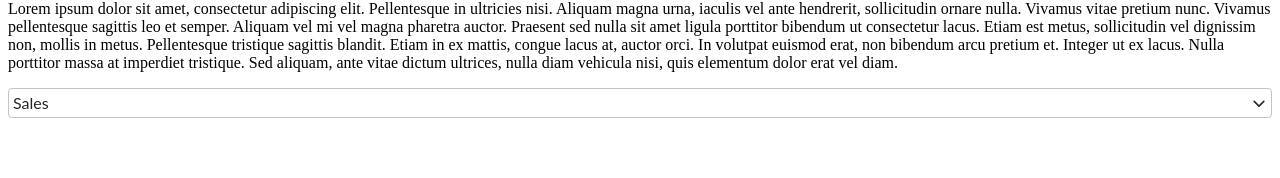
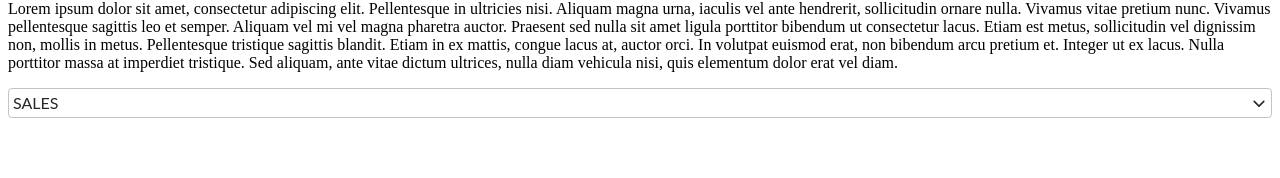
Before and after one commit to jeanne-v/menu-select, a React (Vite) app: page / in a window 1280 px wide. Shown: the part 106-284 px from the top of the page. Built offline with nearby package versions, Linux system fonts and the light colour scheme.

Commit message:
Add custom classname prop

```diff
--- /dev/null
+++ b/dev/App.css
@@ -0,0 +1,3 @@
+.uppercase * {
+    text-transform: uppercase;
+}
--- a/dev/App.jsx
+++ b/dev/App.jsx
@@ -1,5 +1,6 @@
 import { useState } from "react";
 import { MenuSelect } from "../lib/index";
+import "./App.css";
 
 export default function App() {
   const options = [
@@ -39,6 +40,7 @@ export default function App() {
         setSelectedOption={setSelectedOption2}
         labelledby="department-label"
         size="small"
+        className="uppercase"
       />
     </main>
   );
--- a/lib/MenuSelect.jsx
+++ b/lib/MenuSelect.jsx
@@ -11,6 +11,7 @@ export default function MenuSelect({
   focusedOptionBgColor = "#4552FF",
   focusedOptionTextColor = "#ffffff",
   size = "medium",
+  className,
 }) {
   const [isOpen, setIsOpen] = useState(false);
   const [focusedOptionIndex, setFocusedOptionIndex] = useState(
@@ -77,7 +78,7 @@ export default function MenuSelect({
     <div
       ref={wrapperRef}
       onKeyDown={handleKeyDown}
-      className={clsx(styles.wrapper, isOpen && styles.open, styles[size])}
+      className={clsx(styles.wrapper, isOpen && styles.open, styles[size], className)}
     >
       <button
         onClick={handleBtnClick}
```
